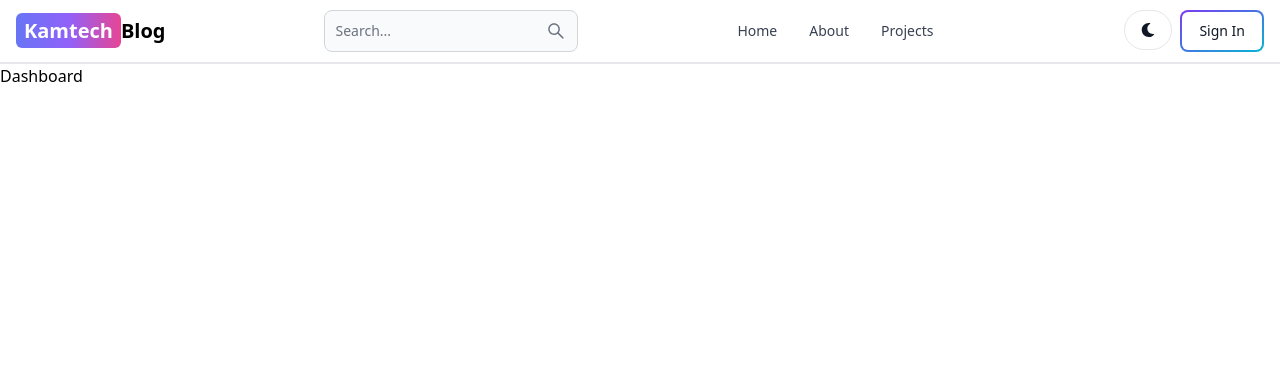
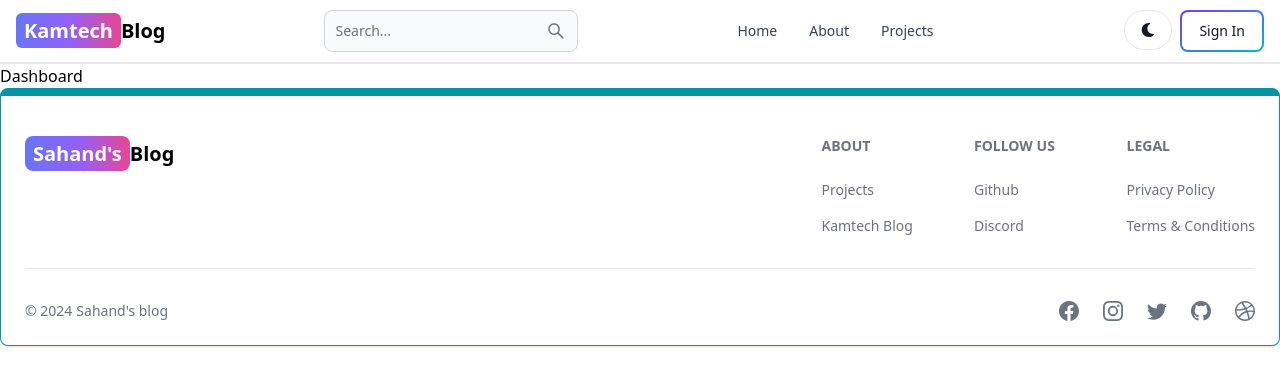
Before and after one commit to MyronJoe/Mern-Stack-Blog, a React (Vite) app in the folder client/: page /dashboard in a window 1280 px wide. Shown: the top 386 px of the page. Built offline with nearby package versions, Linux system fonts and the light colour scheme.

Commit message:
created the footer th section

```diff
--- a/client/src/App.jsx
+++ b/client/src/App.jsx
@@ -6,6 +6,7 @@ import About from './pages/About'
 import Projects from './pages/Projects'
 import Dashboard from './pages/Dashboard'
 import Header from './components/Header'
+import Footer from './components/Footer'
 
 export default function App() {
   return (
@@ -19,6 +20,7 @@ export default function App() {
         <Route path='/projects' element={<Projects />} />
         <Route path='/dashboard' element={<Dashboard />} />
       </Routes>
+      <Footer />
     </BrowserRouter>
   )
 }
--- /dev/null
+++ b/client/src/components/Footer.jsx
@@ -0,0 +1,83 @@
+import { Footer } from 'flowbite-react';
+import { Link } from 'react-router-dom';
+import { BsFacebook, BsInstagram, BsTwitter, BsGithub, BsDribbble } from 'react-icons/bs';
+
+
+export default function FooterCom() {
+  return (
+    <Footer container className='border border-t-8 border-teal-500'>
+      <div className='w-full max-w-7xl mx-auto'>
+        <div className='grid w-full justify-between sm:flex md:grid-cols-1'>
+          <div className='mt-5'>
+            <Link
+              to='/'
+              className='self-center whitespace-nowrap text-lg sm:text-xl font-semibold dark:text-white'
+            >
+              <span className='px-2 py-1 bg-gradient-to-r from-indigo-500 via-purple-500 to-pink-500 rounded-lg text-white'>
+                Sahand's
+              </span>
+              Blog
+            </Link>
+          </div>
+          <div className='grid grid-cols-2 gap-8 mt-4 sm:grid-cols-3 sm:gap-6'>
+            <div>
+              <Footer.Title title='About' />
+              <Footer.LinkGroup col>
+                <Footer.Link
+                  href='https://kamtech-portfolio.vercel.app/'
+                  target='_blank'
+                  rel='noopener noreferrer'
+                >
+                  Projects
+                </Footer.Link>
+                <Footer.Link
+                  href='/about'
+                  target='_blank'
+                  rel='noopener noreferrer'
+                >
+                  Kamtech Blog
+                </Footer.Link>
+              </Footer.LinkGroup>
+            </div>
+            <div>
+              <Footer.Title title='Follow us' />
+              <Footer.LinkGroup col>
+                <Footer.Link
+                  href='https://github.com/MyronJoe'
+                  target='_blank'
+                  rel='noopener noreferrer'
+                >
+                  Github
+                </Footer.Link>
+                <Footer.Link href='https://kamtech-portfolio.vercel.app/'>Discord</Footer.Link>
+              </Footer.LinkGroup>
+            </div>
+            <div>
+              <Footer.Title title='Legal' />
+              <Footer.LinkGroup col>
+                <Footer.Link href='#'>Privacy Policy</Footer.Link>
+                <Footer.Link href='#'>Terms &amp; Conditions</Footer.Link>
+              </Footer.LinkGroup>
+            </div>
+          </div>
+        </div>
+        <Footer.Divider />
+        <div className='w-full sm:flex sm:items-center sm:justify-between'>
+          <Footer.Copyright
+            href='#'
+            by="Sahand's blog"
+            year={new Date().getFullYear()}
+          />
+          <div className="flex gap-6 sm:mt-0 mt-4 sm:justify-center">
+            <Footer.Icon href='#' icon={BsFacebook}/>
+            <Footer.Icon href='#' icon={BsInstagram}/>
+            <Footer.Icon href='#' icon={BsTwitter}/>
+            <Footer.Icon href='hhttps://github.com/MyronJoe' icon={BsGithub}/>
+            <Footer.Icon href='https://kamtech-portfolio.vercel.app/' icon={BsDribbble}/>
+
+          </div>
+        </div>
+      </div>
+    </Footer>
+  );
+}
```
